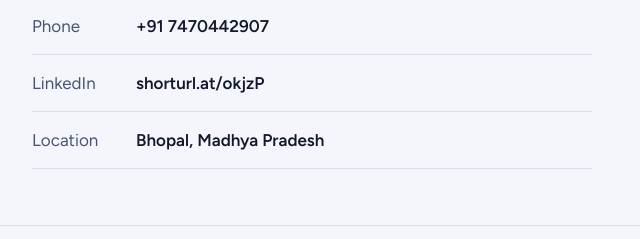
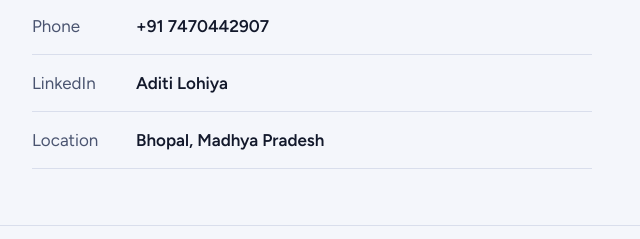
Before and after one commit to ALDevHub/Aditi-Lohiya-Portfolio, a plain HTML site: page index.html in a window 1280 px wide. Shown: the part 3547-3786 px from the top of the page, 110-750 px from the left. Drawn offline with nearby package versions, Linux system fonts and the light colour scheme.

Commit message:
Update index.html

```diff
--- a/index.html
+++ b/index.html
@@ -196,7 +196,7 @@ footer{padding:28px 0;border-top:1px solid var(--line);color:var(--muted);font-s
     <div style="max-width:560px">
       <a class="row" href="mailto:aditilohiya2005@gmail.com"><span>Email</span><b>aditilohiya2005@gmail.com</b></a>
       <a class="row" href="tel:+917470442907"><span>Phone</span><b>+91 7470442907</b></a>
-      <a class="row" href="https://shorturl.at/okjzP" target="_blank" rel="noopener"><span>LinkedIn</span><b>shorturl.at/okjzP</b></a>
+      <a class="row" href="https://www.linkedin.com/in/aditi-lohiya-6857ab287" target="_blank" rel="noopener"><span>LinkedIn</span><b>Aditi Lohiya</b></a>
       <div class="row" style="display:flex;gap:14px;padding:14px 0;border-top:1px solid var(--line);border-bottom:1px solid var(--line)"><span style="color:var(--muted);min-width:90px">Location</span><b>Bhopal, Madhya Pradesh</b></div>
     </div>
   </section>
```
